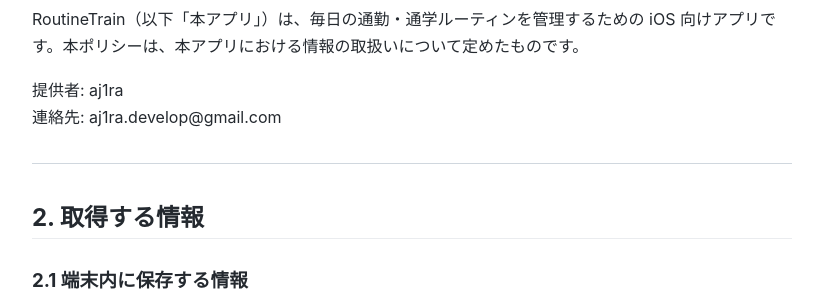
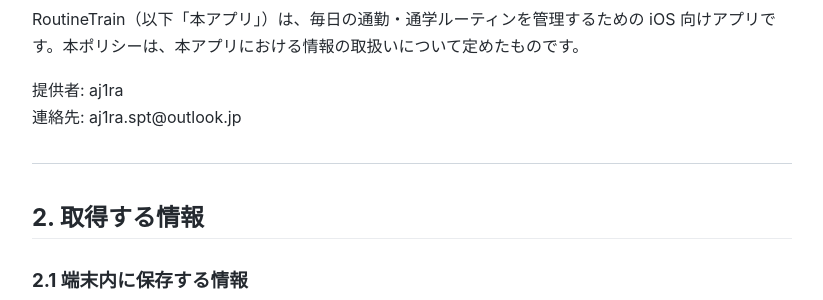
Before and after one commit to aj1ra/legal, a Jekyll site: the page built from routine-train/privacy-policy.md, in a window 1280 px wide and 900 px high. Shown: the part 274-574 px from the top of the window, without its empty margins (228-1051 px from the left). Built offline with Jekyll 4.4.1, drawn with Linux system fonts in a browser that asks for light colours; our own code applies the rules of GitHub Pages for plain Markdown files; some of the changed text lies outside the part shown.

Commit message:
fix(routine-train): お問い合わせメールアドレスを aj1ra.spt@outlook.jp に修正

```diff
--- a/routine-train/privacy-policy.md
+++ b/routine-train/privacy-policy.md
@@ -9,7 +9,7 @@
 RoutineTrain（以下「本アプリ」）は、毎日の通勤・通学ルーティンを管理するための iOS 向けアプリです。本ポリシーは、本アプリにおける情報の取扱いについて定めたものです。
 
 提供者: aj1ra
-連絡先: aj1ra.develop@gmail.com
+連絡先: aj1ra.spt@outlook.jp
 
 ---
 
@@ -71,7 +71,7 @@ RoutineTrain（以下「本アプリ」）は、毎日の通勤・通学ルー
 
 本ポリシーや本アプリのプライバシー取扱いに関するご質問は、以下までご連絡ください。
 
-- メール: aj1ra.develop@gmail.com
+- メール: aj1ra.spt@outlook.jp
 
 ---
 
```
Also changed, not shown: routine-train/licenses.md (+1 -1 lines), routine-train/support.md (+1 -1 lines), routine-train/terms.md (+1 -1 lines).
